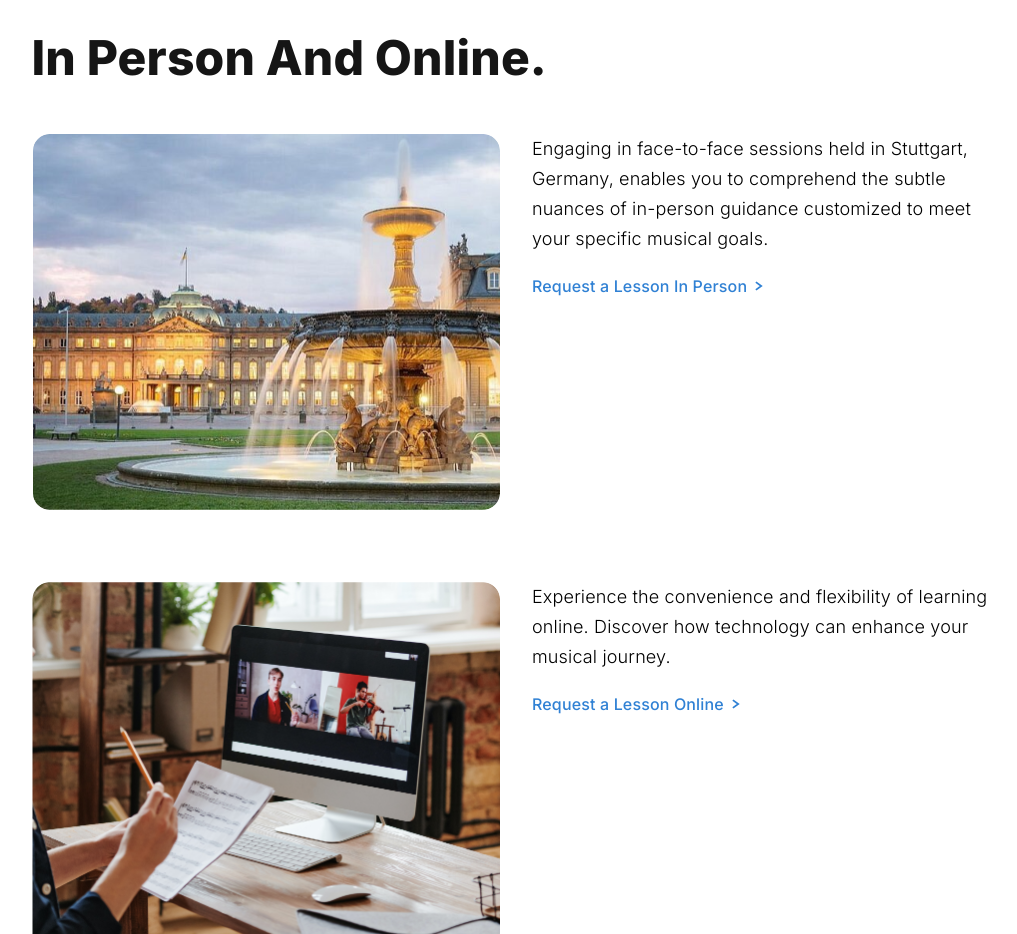
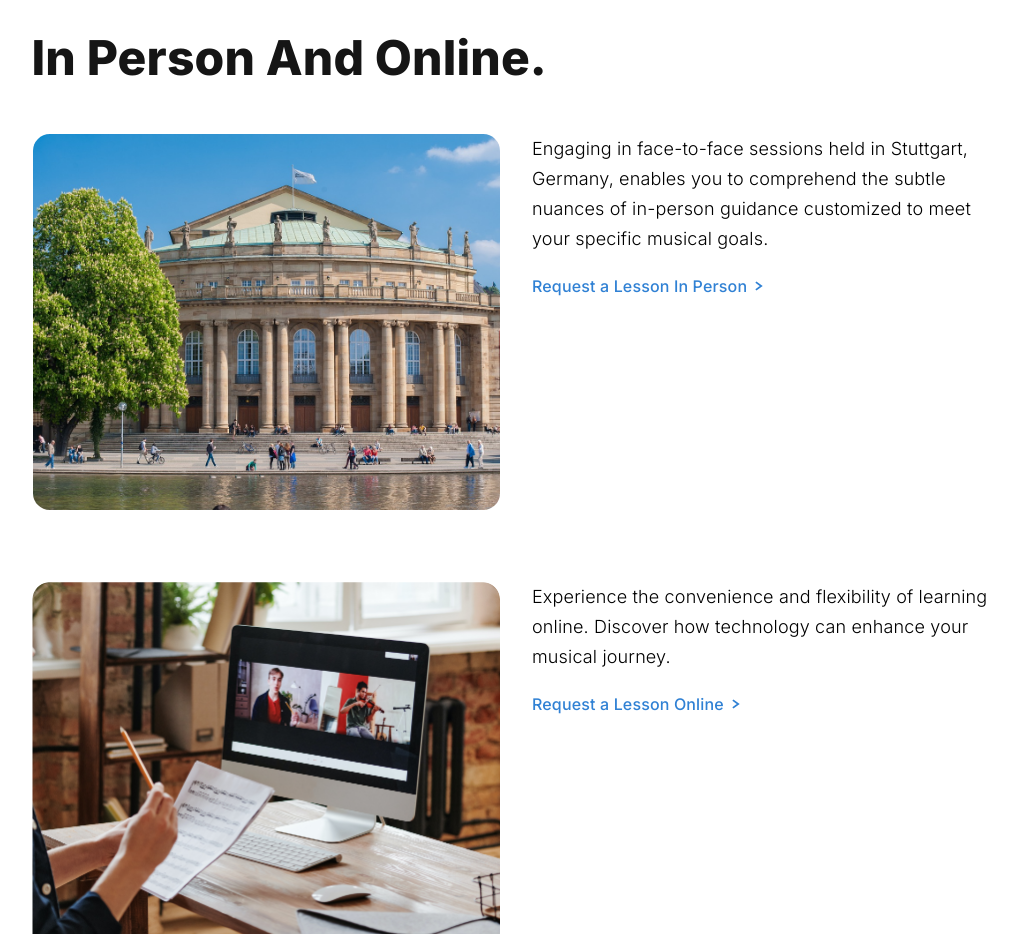
Before and after one commit to Violedu/violedu, a Next.js app: page / in a window 1280 px wide. Shown: the part 5480-6414 px from the top of the page, without its empty margins (124-1141 px from the left). Built offline with nearby package versions, Linux system fonts and the light colour scheme.

Commit message:
changed photo for in-person learning

```diff
--- a/components/InPersonAndOnline.tsx
+++ b/components/InPersonAndOnline.tsx
@@ -21,7 +21,7 @@ const InPersonAndOnline: NextPage = () => {
       </div>
       <div className={styles.options}>
         <div className={styles.topContent}>
-          <img className={styles.imageIcon} alt="" src="/image4@2x.png" />
+          <img className={styles.imageIcon} alt="" src="/stuttgart-354557_1280.jpg" />
           <div className={styles.topText}>
             <div className={styles.liveText}>
               Engaging in face-to-face sessions held in Stuttgart, Germany,
```
Also changed, not shown: public/image4@2x.png (deleted), public/stuttgart-354557_1280.jpg (added).
